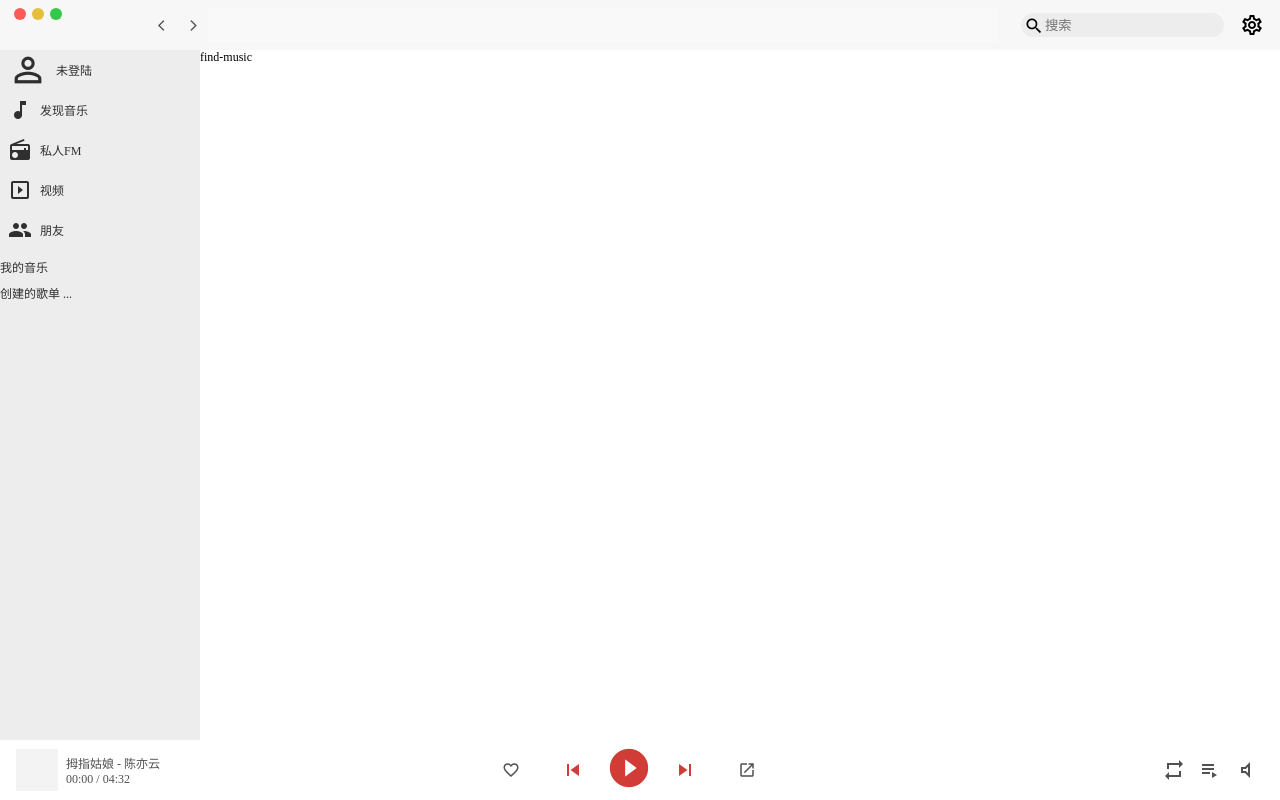
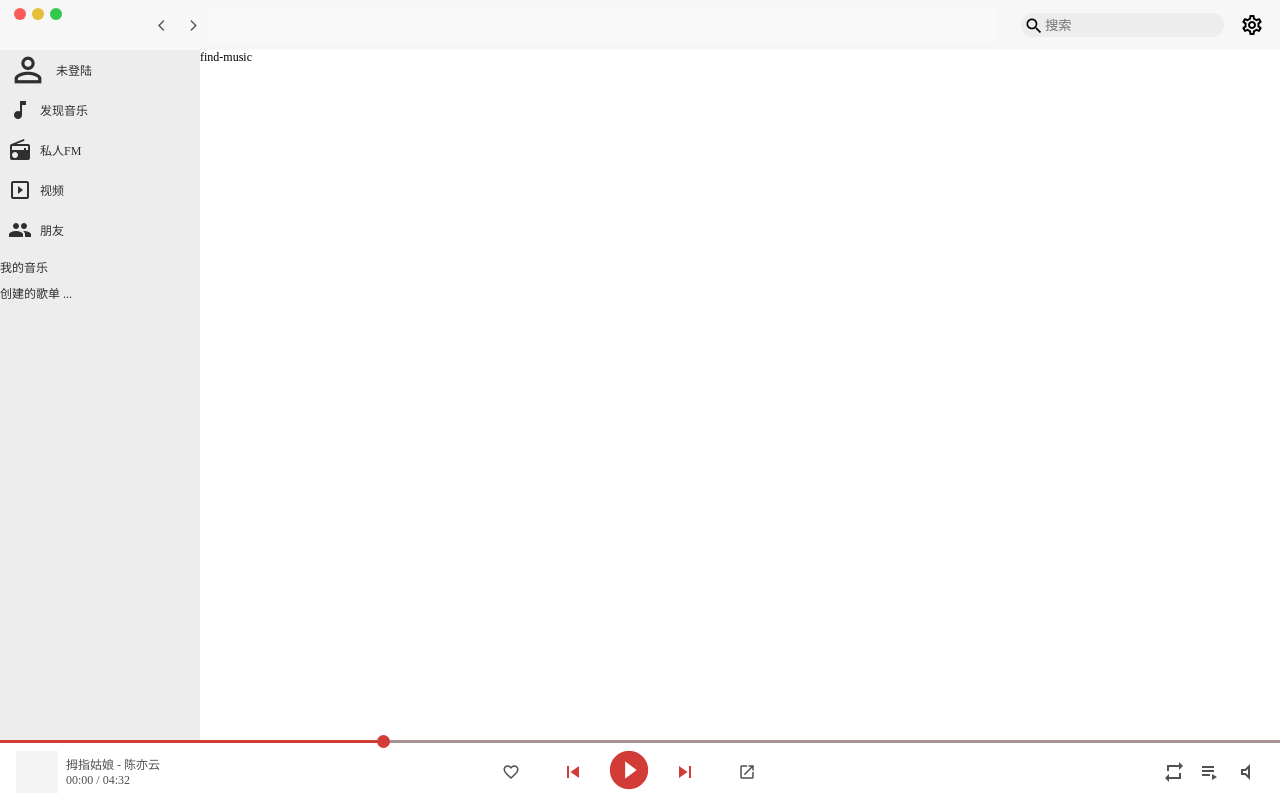
Before and after one commit to caizhiyuannn/nete-music, a Vue app in the folder frontend/: page /#/find-music in a window 1280 px wide. Built offline with nearby package versions, Linux system fonts and the light colour scheme; a small style sheet from the web is missing.

Commit message:
add progressbar

```diff
--- /dev/null
+++ b/frontend/src/components/progress.vue
@@ -0,0 +1,90 @@
+<template>
+  <div
+    class="progressbar"
+    ref="progressbar"
+    @click="progressClick"
+    @mousedown="dragMouseDown"
+  >
+    <div class="progress-inner">
+      <div class="progress" ref="progress"></div>
+      <div class="progress-btn-wrapper" ref="progress-btn-wrap">
+        <div class="progress-btn"></div>
+      </div>
+    </div>
+  </div>
+</template>
+
+<script>
+export default {
+  name: 'nete-progress',
+  data() {
+    return {
+      timeout: null,
+    };
+  },
+  methods: {
+    progressClick(e) {
+      const rect = this.$refs.progressbar.getBoundingClientRect();
+      const clientWidth = this.$refs.progressbar.clientWidth;
+      const offsetWidth = Math.max(
+        0,
+        Math.min(e.pageX - rect.left, clientWidth)
+      );
+
+      const offsetPercent = (offsetWidth / clientWidth) * 100;
+      this.setOffset(offsetPercent);
+    },
+    setOffset(offsetPercent) {
+      this.$refs.progress.style.width = `${offsetPercent}%`;
+      this.triggerParent(offsetPercent);
+    },
+    dragMouseDown(e) {
+      document.onmouseup = this.closeDragElement;
+      document.onmousemove = this.progressClick.bind(this);
+    },
+    closeDragElement() {
+      console.log('clean');
+      document.onmouseup = null;
+      document.onmousemove = null;
+    },
+    triggerParent(percent) {
+      //   if (document.onmouseup !== null) return;
+      if (this.timeout !== null) clearTimeout(this.timeout);
+      this.timeout = setTimeout(() => {
+        this.$emit('percentChange', percent);
+        console.log('emit percent change: ', percent);
+      }, 400);
+    },
+  },
+};
+</script>
+
+<style lang="scss" scoped>
+.progressbar {
+  height: 3px;
+  width: 100%;
+  cursor: pointer;
+  background-color: #a79494;
+  position: relative;
+  //   border: 1px solid red;
+  & .progress-inner {
+    height: 100%;
+    position: relative;
+    display: flex;
+    align-items: center;
+  }
+  & .progress {
+    width: 30%;
+    height: 100%;
+    background-color: #d13c37;
+  }
+}
+
+.progress-btn {
+  background-color: #d13c37;
+  border-radius: 50%;
+  width: 13px;
+  height: 13px;
+  transform: translateX(-7px);
+}
+</style>
--- a/frontend/src/views/layout/footer.vue
+++ b/frontend/src/views/layout/footer.vue
@@ -1,5 +1,8 @@
 <template>
   <div class="footer">
+    <nete-progress class="progress" />
+
+    <div class="playcontainer">
       <div class="payinfo">
         <div class="playavatar"></div>
         <div class="musicinfo">
@@ -44,11 +47,16 @@
         </div>
       </div>
     </div>
+  </div>
 </template>
 
 <script>
+import Progress from '@/components/progress';
 export default {
   name: 'nete-footer',
+  components: {
+    'nete-progress': Progress,
+  },
 };
 </script>
 
@@ -57,9 +65,17 @@ export default {
   width: 100%;
   height: 100%;
   display: flex;
+  flex-direction: column;
+  -webkit-user-select: none;
+  user-select: none;
+  & .playcontainer {
+    width: 100%;
+    flex-grow: 1;
+    display: flex;
     flex-direction: row;
     justify-content: space-between;
-  & > div {
+  }
+  .playcontainer > div {
     width: 300px;
   }
 }
```
Lines whose indentation alone changed are shown as unchanged.
